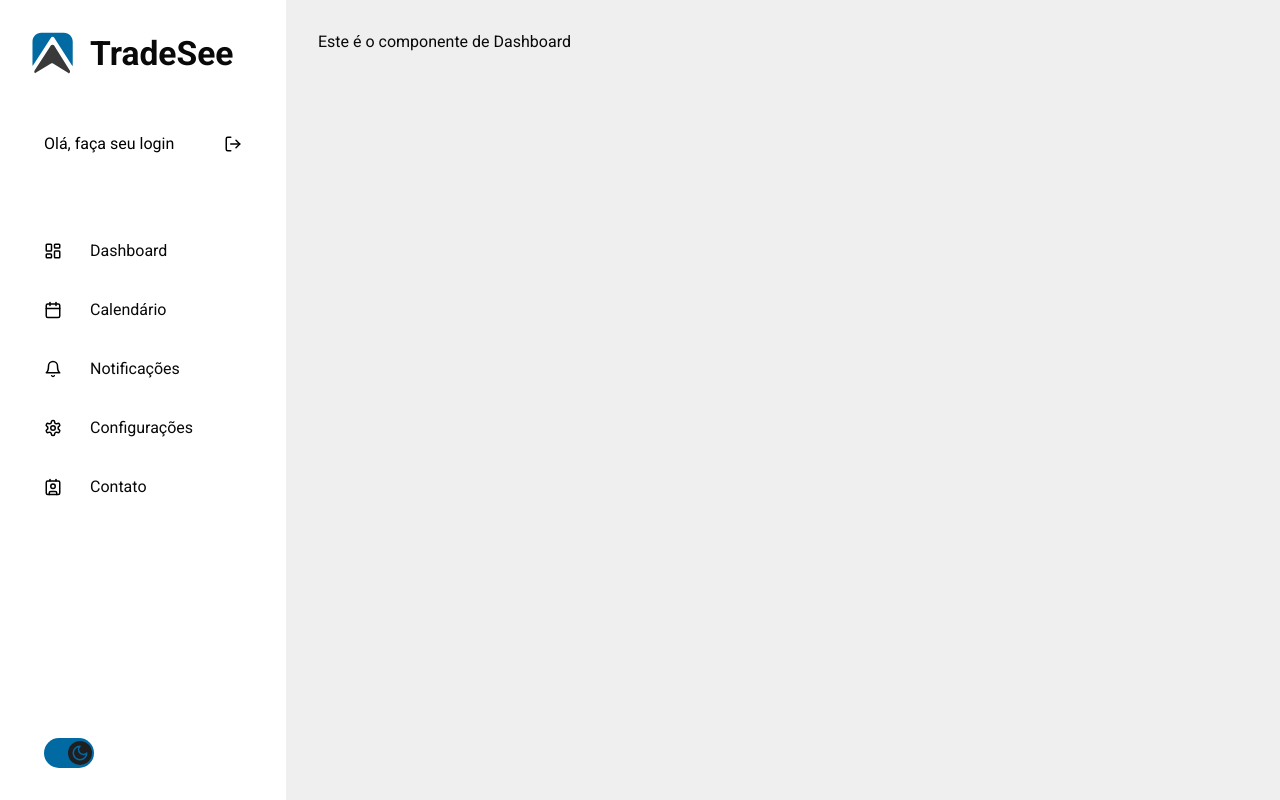
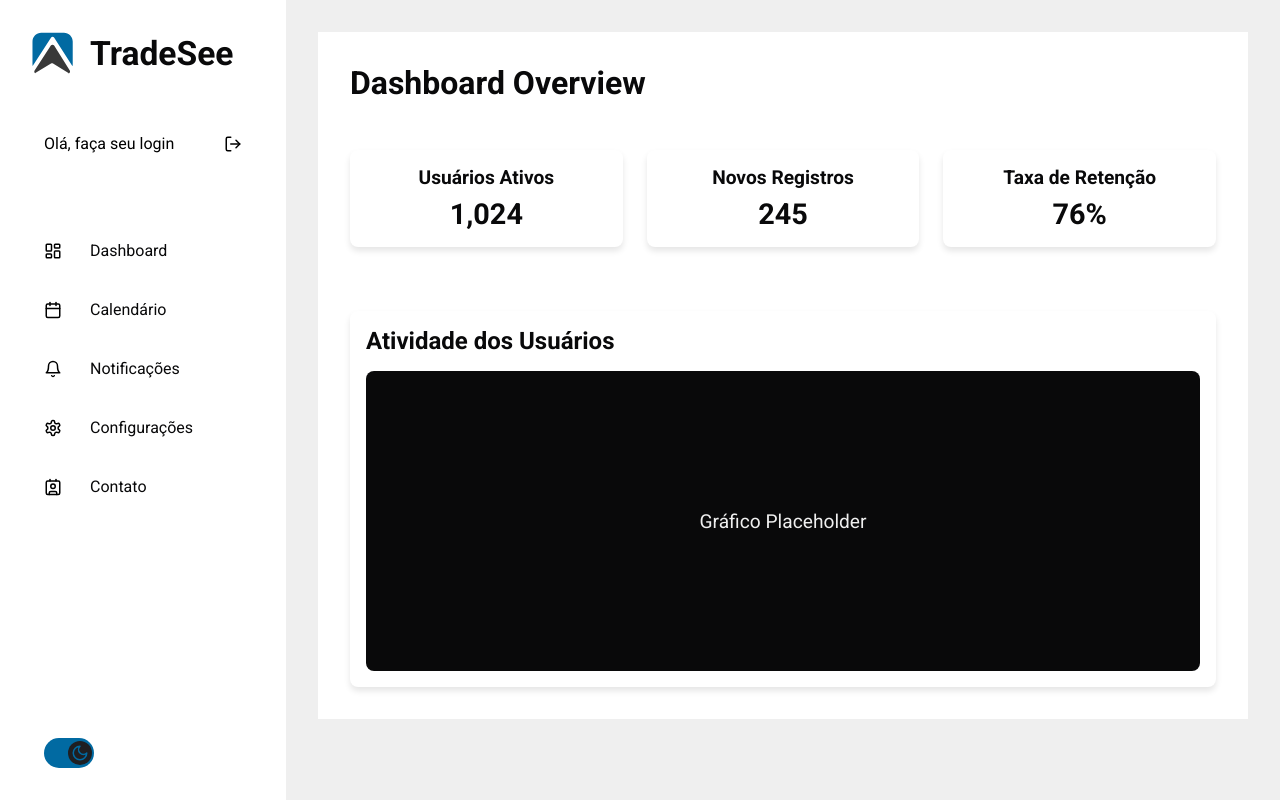
Before and after one commit to jhonatansarmento/dashboard-uiux-test, a Next.js app: page / in a window 1280 px wide. Built offline with nearby package versions, Linux system fonts and the light colour scheme.

Commit message:
feat: Create and style Dashboard component with basic layout

```diff
--- a/src/components/Dashboard/index.tsx
+++ b/src/components/Dashboard/index.tsx
@@ -1,5 +1,29 @@
+import * as S from './styles';
+
 const Dashboard = () => {
-  return <div>Este é o componente de Dashboard</div>;
+  return (
+    <S.DashboardContainer>
+      <S.Title>Dashboard Overview</S.Title>
+      <S.CardsContainer>
+        <S.Card>
+          <S.CardTitle>Usuários Ativos</S.CardTitle>
+          <S.CardValue>1,024</S.CardValue>
+        </S.Card>
+        <S.Card>
+          <S.CardTitle>Novos Registros</S.CardTitle>
+          <S.CardValue>245</S.CardValue>
+        </S.Card>
+        <S.Card>
+          <S.CardTitle>Taxa de Retenção</S.CardTitle>
+          <S.CardValue>76%</S.CardValue>
+        </S.Card>
+      </S.CardsContainer>
+      <S.ChartContainer>
+        <S.ChartTitle>Atividade dos Usuários</S.ChartTitle>
+        <S.ChartPlaceholder>Gráfico Placeholder</S.ChartPlaceholder>
+      </S.ChartContainer>
+    </S.DashboardContainer>
+  );
 };
 
 export default Dashboard;
--- /dev/null
+++ b/src/components/Dashboard/styles.ts
@@ -0,0 +1,70 @@
+import styled from 'styled-components';
+
+export const DashboardContainer = styled.div`
+  padding: 2rem;
+  display: flex;
+  flex-direction: column;
+  gap: 2rem;
+  background-color: ${({ theme }) => theme.sidebarBackground};
+  color: ${({ theme }) => theme.color};
+`;
+
+export const Title = styled.h1`
+  font-size: 2rem;
+  margin-bottom: 1rem;
+  color: ${({ theme }) => theme.color};
+`;
+
+export const CardsContainer = styled.div`
+  display: flex;
+  gap: 1.5rem;
+`;
+
+export const Card = styled.div`
+  background-color: ${({ theme }) => theme.sidebarBackground};
+  padding: 1rem;
+  border-radius: 8px;
+  flex: 1;
+  display: flex;
+  flex-direction: column;
+  align-items: center;
+  justify-content: center;
+  box-shadow: 0 4px 6px rgba(0, 0, 0, 0.1);
+`;
+
+export const CardTitle = styled.h2`
+  font-size: 1.2rem;
+  margin-bottom: 0.5rem;
+  color: ${({ theme }) => theme.color};
+`;
+
+export const CardValue = styled.p`
+  font-size: 1.8rem;
+  font-weight: bold;
+  color: ${({ theme }) => theme.iconColor};
+`;
+
+export const ChartContainer = styled.div`
+  margin-top: 2rem;
+  padding: 1rem;
+  background-color: ${({ theme }) => theme.sidebarBackground};
+  border-radius: 8px;
+  box-shadow: 0 4px 6px rgba(0, 0, 0, 0.1);
+`;
+
+export const ChartTitle = styled.h3`
+  font-size: 1.5rem;
+  margin-bottom: 1rem;
+  color: ${({ theme }) => theme.color};
+`;
+
+export const ChartPlaceholder = styled.div`
+  height: 300px;
+  display: flex;
+  align-items: center;
+  justify-content: center;
+  background-color: ${({ theme }) => theme.color};
+  color: ${({ theme }) => theme.background};
+  border-radius: 8px;
+  font-size: 1.2rem;
+`;
```
